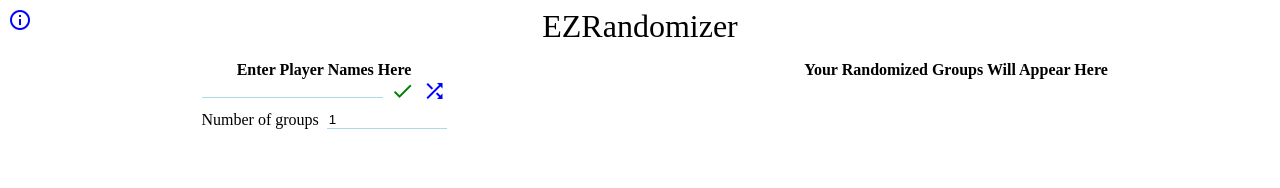
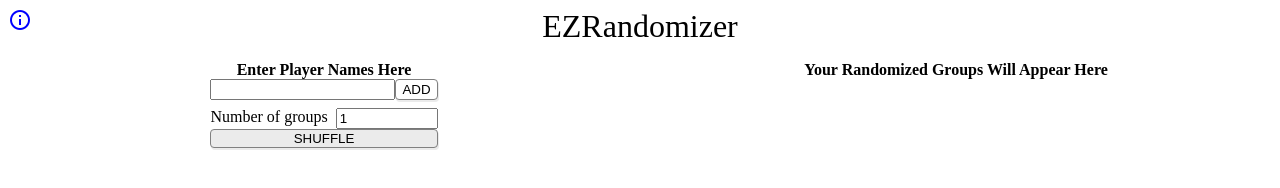
Before and after one commit to Shawn-Fortin/EZRandomizer, a plain HTML site: page index.html in a window 1280 px wide. Drawn offline with Linux system fonts and the light colour scheme.

Commit message:
[MODIFY] began updating buttons to more closely match material design principles (WIP)

```diff
--- a/css/index.css
+++ b/css/index.css
@@ -34,9 +34,27 @@
 	padding-bottom: 8px;
 }
 
-.name-input-icon {
-	cursor: pointer;
-	margin-left: 8px;
+button {
+	border-radius: 4px;
+	box-shadow: 1px 2px #ebebeb;
+}
+
+#name-submit {
+	background-color: white;
+	border: 1px solid grey;
+}
+
+#randomize {
+	background-color: #ebebeb;
+	border: 1px solid grey;
+}
+
+#name-submit:hover {
+	background-color: #ebebeb;
+}
+
+#randomize:hover {
+	background-color: #d6d6d6;
 }
 
 #groups-input-container {
@@ -52,14 +70,6 @@
 	flex: 1 1 0;
 }
 
-input {
-	border-top: none;
-	border-right: none;
-	border-left: none;
-	border-bottom: 1px solid lightblue;
-	outline: none;
-}
-
 input:focus-visible {
 	border-bottom: 1px solid blue;
 }
--- a/index.html
+++ b/index.html
@@ -31,8 +31,7 @@
 								<form id="name-form" name="name" autocomplete="off">
 									<input type="text" id="name-input">
 								</form>
-								<span id="name-submit" class="material-icons-outlined green name-input-icon">done</span>
-								<span id="randomize" class="material-icons-outlined blue name-input-icon">shuffle</span>
+								<button id="name-submit">ADD</button>
 							</div>
 							<div id="groups-input-container">
 								<div id="groups-label">
@@ -44,6 +43,7 @@
 						<div id="names">
 							<!-- names will be filled in when the user enters them via JS -->
 						</div>
+						<button id="randomize">SHUFFLE</button>
 					</div>
 				</div>
 
```
